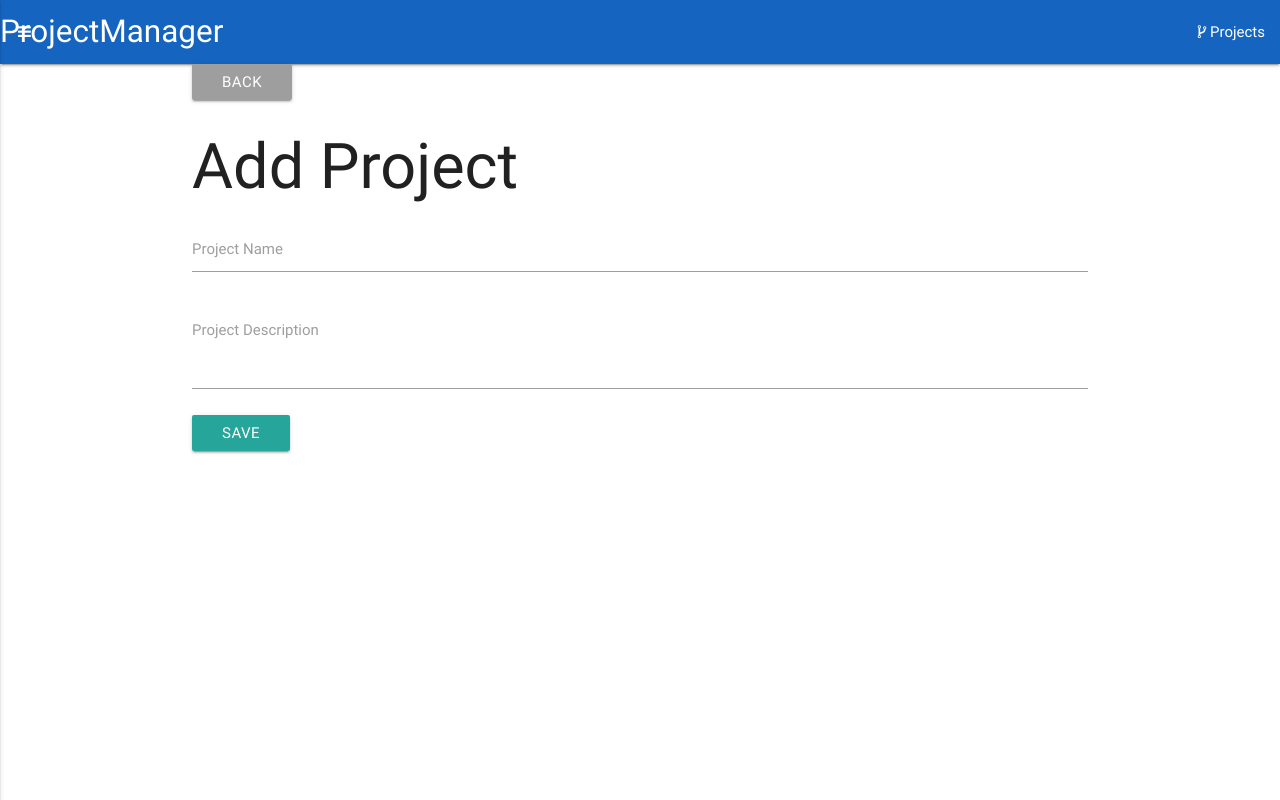
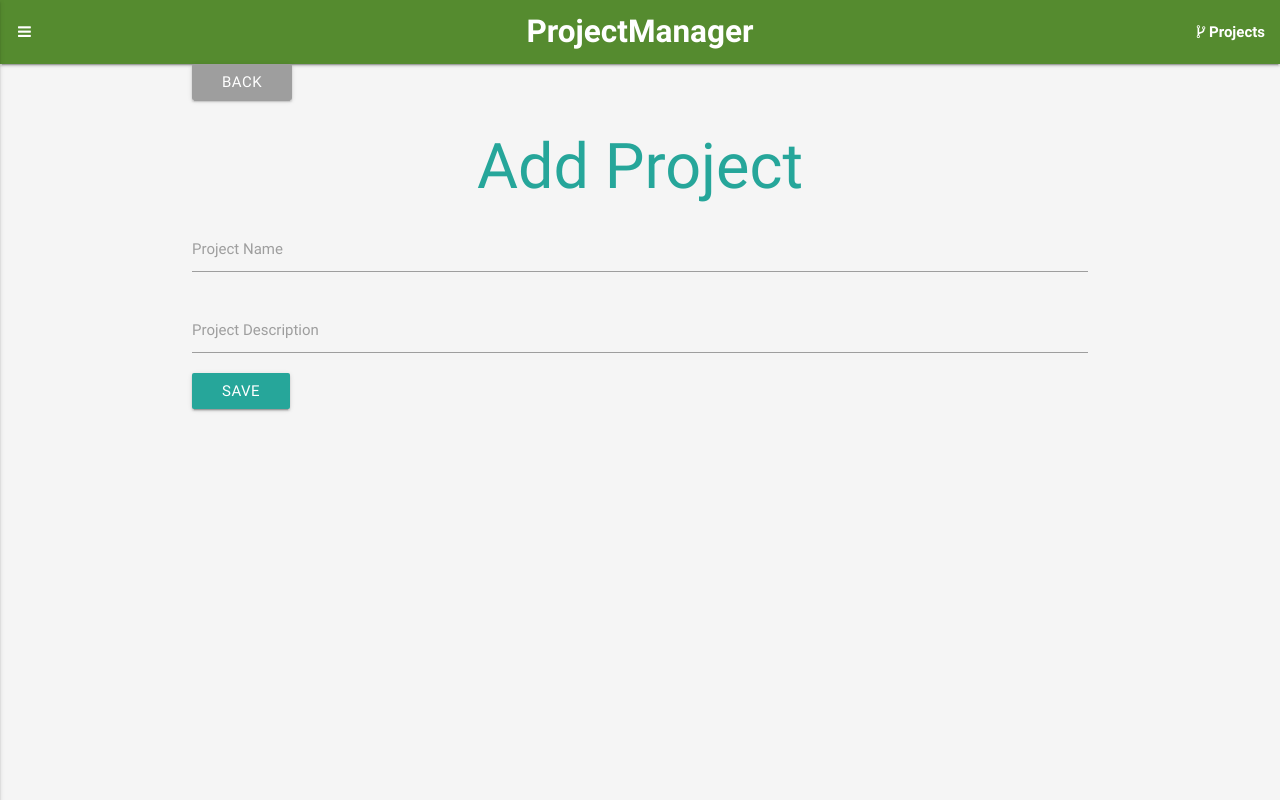
Before and after one commit to QuentinGuenther/ProjectManager, a React (Create React App) app in the folder client_src/: page /projects/add in a window 1280 px wide. Built offline with nearby package versions, Linux system fonts and the light colour scheme.

Commit message:
improve look and feel

```diff
--- a/client_src/public/index.html
+++ b/client_src/public/index.html
@@ -16,7 +16,7 @@
 
     <title>React App</title>
   </head>
-  <body>
+  <body class="grey lighten-4">
     <noscript>
       You need to enable JavaScript to run this app.
     </noscript>
--- a/client_src/src/App.css
+++ b/client_src/src/App.css
@@ -2,6 +2,18 @@
 blockquote {
 	margin: 20px 0;
   	padding-left: 1.5rem;
-	border-top:  2px solid #1565c0;
-	border-left: 5px solid #1565c0;
+	border-top:  2px solid #4db6ac;
+	border-left: 5px solid #4db6ac;
 }
+
+.warning {
+	background-color: #689f38;
+	border-radius: 5%;
+	padding: 10px;
+	width: 100%;
+	font-size: 125%;
+	font-weight: bold;
+}
+.warning a{
+	margin: 20px;
+}
--- a/client_src/src/components/AddProject.js
+++ b/client_src/src/components/AddProject.js
@@ -47,7 +47,7 @@ class AddProject extends Component {
 		return (
 			<div>
 				<Link className="btn grey" to="/">Back</Link><br />
-				<h1>Add Project</h1>
+				<h1 className="teal-text text-lighten-1 center">Add Project</h1>
 
 				<form onSubmit={this.onSubmit.bind(this)}>
 					<div className="input-field">
@@ -55,7 +55,7 @@ class AddProject extends Component {
 						<label htmlFor="name">Project Name</label>
 					</div>
 					<div className="input-field">
-						<textarea name="description" ref="description" className="materialize-textarea" />
+						<input type="text" name="description" ref="description" />
 						<label htmlFor="description">Project Description</label>
 					</div>
 					<input type="submit" value="Save" className="btn" />
--- a/client_src/src/components/EditProject.js
+++ b/client_src/src/components/EditProject.js
@@ -101,16 +101,16 @@ class EditProject extends Component {
 		return (
 			<div>
 				<Link className="btn grey" to="/">Back</Link><br />
-				<h1>Edit Project</h1>
+				<h1 className="teal-text text-lighten-1 center">Edit Project</h1>
 
 				<form onSubmit={this.onSubmit.bind(this)}>
 					<div className="input-field">
 						<input type="text" name="name" ref="name" value={this.state.name} onChange={this.handleInputChange} />
-						<label htmlFor="name">Project Name</label>
+						<label htmlFor="name"  className="active">Project Name</label>
 					</div>
 					<div className="input-field">
-						<input name="description" ref="description" value={this.state.description} onChange={this.handleInputChange} />
-						<label htmlFor="description">Project Description</label>
+						<input type="text" name="description" ref="description" value={this.state.description} onChange={this.handleInputChange} />
+						<label htmlFor="description"  className="active">Project Description</label>
 					</div>
 					<input type="submit" value="Save" className="btn" />
 				</form>
--- a/client_src/src/components/Navbar.js
+++ b/client_src/src/components/Navbar.js
@@ -14,14 +14,14 @@ class Navbar extends Component {
    */
 	render() {
 		return (
-			<nav className="blue darken-3">
+			<nav className="light-green darken-3">
     			<div className="nav-wrapper">
-      				<a href="/" className="brand-logo">ProjectManager</a>
-      				<a data-activates="main-menu" className="button-collapse show-on-large"><i className="fa fa-bars"></i></a>
+      				<a href="/" className="brand-logo center white-text flow-text"><b>ProjectManager</b></a>
+      				<a data-activates="main-menu" className="button-collapse show-on-large"><b><i className="fa fa-bars white-text"></i></b></a>
       				<ul className="right hide-on-small-only">
-        				<li><Link to="/"><i className="fa fa-code-fork"></i> Projects</Link></li>
+        				<li><Link to="/" className="white-text"><i className="fa fa-code-fork"></i> <b>Projects</b></Link></li>
       				</ul>
-      				<ul className="side-nav" id="main-menu">
+      				<ul className="side-nav grey lighten-2" id="main-menu">
       					<li><Link to="/"><i className="fa fa-code-fork"></i> Projects</Link></li>
       					<li><Link to="/projects/add"><i className="fa fa-plus"></i> Add Project</Link></li>
                 <li><Link to="/about"><i className="fa fa-question-circle"></i> About</Link></li>
--- a/client_src/src/components/ProjectDetails.js
+++ b/client_src/src/components/ProjectDetails.js
@@ -65,7 +65,7 @@ class ProjectDetails extends Component {
 		return (
 			<div>
 				<Link className="btn grey" to="/">Back</Link><br />
-				<h1>{this.state.details.name}</h1>
+				<h1 className="teal-text text-lighten-1">{this.state.details.name}</h1>
 				<Link className="btn" to={`./edit/${this.state.details.id}`}>Edit</Link>
 				<button onClick={this.onDelete.bind(this)} className="btn red right">Delete</button>
 				<blockquote className="flow-text">{this.state.details.description}</blockquote>
--- a/client_src/src/components/ProjectItem.js
+++ b/client_src/src/components/ProjectItem.js
@@ -27,9 +27,11 @@ class ProjectItem extends Component {
 	 */
 	render() {
 		return (
-			<li className="collection-item">
-				<Link to={`/projects/${this.state.item.id}`}>{this.state.item.name}</Link>
-			</li>
+			<Link to={`/projects/${this.state.item.id}`}>
+				<li className="collection-item light-green darken-1 white-text z-depth-2 truncate">
+					<b>{this.state.item.name}<i className="fa fa-paper-plane left" aria-hidden="true"></i></b>
+				</li>
+			</Link>
 		);
 	}
 }
--- a/client_src/src/components/Projects.js
+++ b/client_src/src/components/Projects.js
@@ -38,9 +38,23 @@ class Projects extends Component {
 		Axios.get('http://localhost:3000/api/Projects')
 			.then(response => {
 				this.setState({projects: response.data}, () => {
-					//console.log(this.state);
+					console.log(this.state);
 				});
 			});
+	}
+
+	projectList() {
+		const projectItems = this.state.projects.map((project, i) => {
+			return (
+				<ProjectItem key={project.id} item={project} />
+			)
+		});
+
+		return (
+			<ul className="collection">
+				{projectItems}
+			</ul>
+		)
 	}
 
 	/**
@@ -49,20 +63,24 @@ class Projects extends Component {
 	 * @returns Projects component
 	 */
 	render() {
-		const projectItems = this.state.projects.map((project, i) => {
-			return (
-				<ProjectItem key={project.id} item={project} />
-			)
-		});
-
 		return (
 			<div>
-				<h1>Projects</h1>
-				<ul className="collection">
-					{projectItems}
-				</ul>
+				<div className="row">
+					<div className="col s12 l6">
+						<h1 className="teal-text text-lighten-1 center">Projects</h1>
+
+						{this.state.projects.length === 0 ?
+							<div className="warning white-text">
+								<p className="center">You don't seem to have any projects right now <i className="fa fa-frown-o" aria-hidden="true"></i></p>
+								<Link to="/projects/add" className="teal btn lighten-2">
+	        						<span><i className="fa fa-plus"></i> Add one now!</span>
+	      						</Link>
+							</div> : this.projectList()}
+
+					</div>
+				</div>
 				<div className="fixed-action-btn">
-	      			<Link to="/projects/add" className="btn-floating btn-large red">
+	      			<Link to="/projects/add" className="btn-floating btn-large teal lighten-2">
 	        			<i className="fa fa-plus"></i>
 	      			</Link>
     			</div>
```
Also changed, not shown: 2 other files (tests, documents, lock files or other folders).
